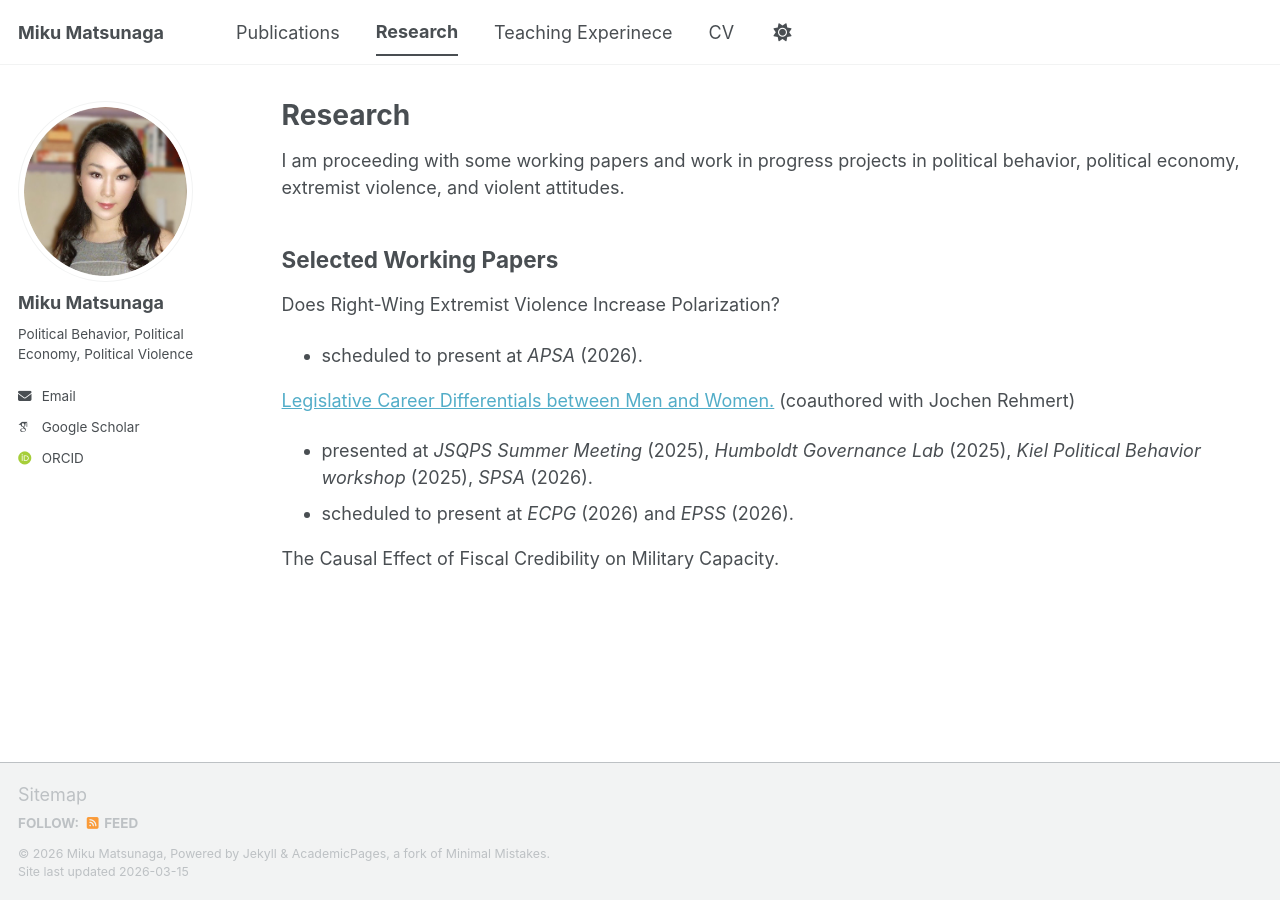
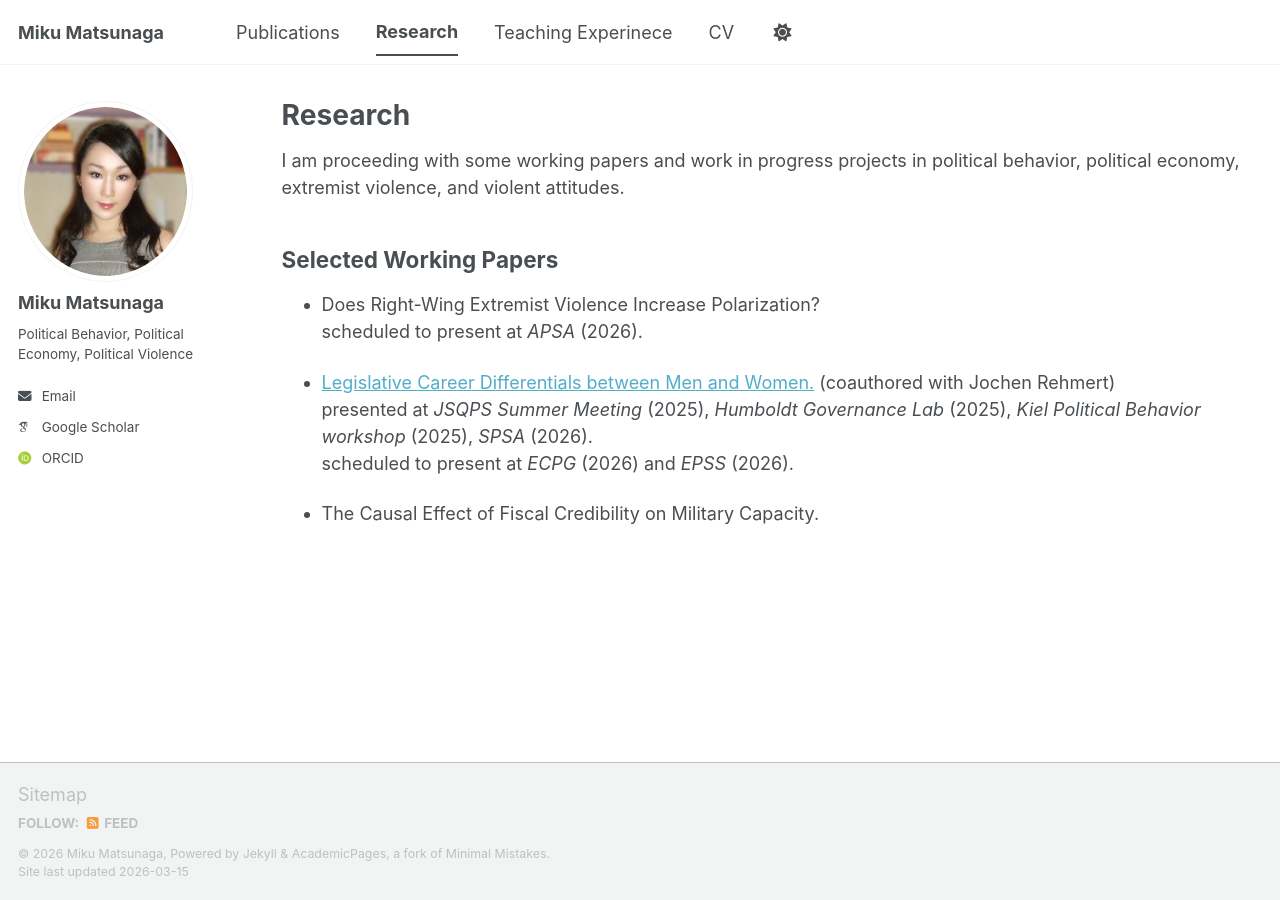
Before and after one commit to mikumatsunaga/mikumatsunaga.github.io, a Jekyll site: the page built from _pages/research.md, in a window 1280 px wide. Built offline with Jekyll 4.4.1, drawn with Linux system fonts in a browser that asks for light colours; some web fonts are replaced; a script bundle is joined from its source files by our own code; library files that are not in the unit come from our copies.

```diff
--- a/_pages/research.md
+++ b/_pages/research.md
@@ -9,11 +9,11 @@ I am proceeding with some working papers and work in progress projects in politi
 
 ## Selected Working Papers
 
-Does Right-Wing Extremist Violence Increase Polarization?
-- scheduled to present at *APSA* (2026).
+- Does Right-Wing Extremist Violence Increase Polarization?\
+  scheduled to present at *APSA* (2026).
 
-[Legislative Career Differentials between Men and Women.](https://sites.google.com/view/jochenrehmert/abstract_career) (coauthored with Jochen Rehmert)
-- presented at *JSQPS Summer Meeting* (2025), *Humboldt Governance Lab* (2025), *Kiel Political Behavior workshop* (2025), *SPSA* (2026).
-- scheduled to present at *ECPG* (2026) and *EPSS* (2026).
+- [Legislative Career Differentials between Men and Women.](https://sites.google.com/view/jochenrehmert/abstract_career) (coauthored with Jochen Rehmert) \
+ presented at *JSQPS Summer Meeting* (2025), *Humboldt Governance Lab* (2025), *Kiel Political Behavior workshop* (2025), *SPSA* (2026).\
+ scheduled to present at *ECPG* (2026) and *EPSS* (2026).
 
-The Causal Effect of Fiscal Credibility on Military Capacity.
+- The Causal Effect of Fiscal Credibility on Military Capacity.
```
